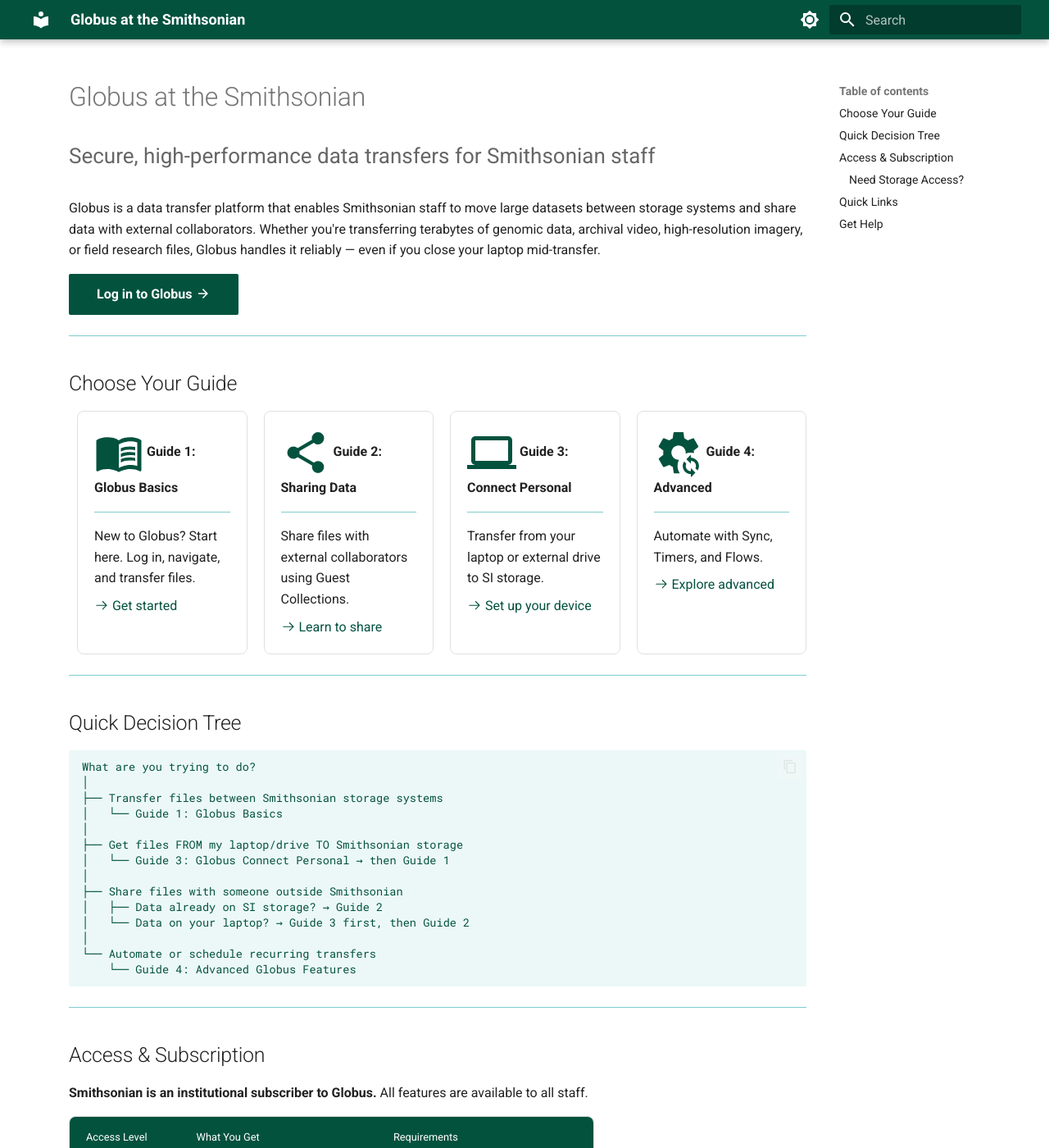
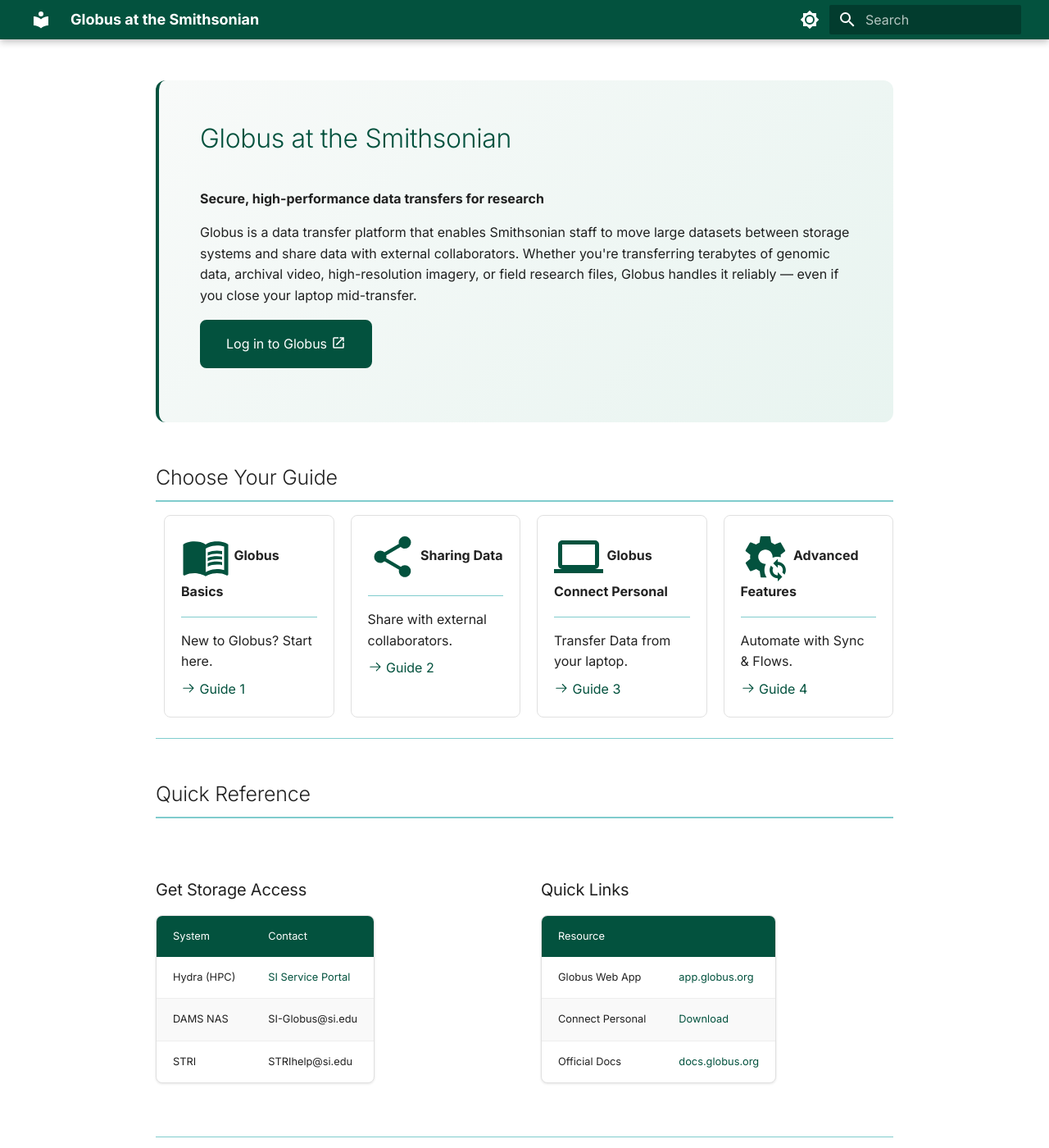
Before and after one commit to Smithsonian/globus-docs, an MkDocs documentation site: the page built from docs/index.md, in a window 1280 px wide and 1400 px high. Shown: the whole window at 82% size. Built offline with MkDocs 1.6.1 and Material for MkDocs 9.7.7, drawn with Linux system fonts in a browser that asks for light colours; some of the changed text lies outside the part shown.

Commit message:
updates to mkdocs site

````diff
--- a/docs/index.md
+++ b/docs/index.md
@@ -1,121 +1,109 @@
 ---
 hide:
   - navigation
+  - toc
 ---
+
+<div class="hero" markdown>
 
 # Globus at the Smithsonian
 
-<p class="subtitle">Secure, high-performance data transfers for Smithsonian staff</p>
+**Secure, high-performance data transfers for research**
 
 Globus is a data transfer platform that enables Smithsonian staff to move large datasets between storage systems and share data with external collaborators. Whether you're transferring terabytes of genomic data, archival video, high-resolution imagery, or field research files, Globus handles it reliably — even if you close your laptop mid-transfer.
 
-[Log in to Globus :material-arrow-right:](https://app.globus.org){ .md-button .md-button--primary }
+[Log in to Globus :material-open-in-new:](https://app.globus.org){ .md-button .md-button--primary }
 
----
+</div>
 
 ## Choose Your Guide
 
 <div class="grid cards" markdown>
 
--   :material-book-open-variant:{ .lg .middle } **Guide 1: Globus Basics**
+-   :material-book-open-variant:{ .lg .middle } **Globus Basics**
 
     ---
 
-    New to Globus? Start here. Log in, navigate, and transfer files.
+    New to Globus? Start here.
 
-    [:octicons-arrow-right-24: Get started](guide1-globus-basics.md)
+    [:octicons-arrow-right-24: Guide 1](guide1-globus-basics.md)
 
--   :material-share-variant:{ .lg .middle } **Guide 2: Sharing Data**
+-   :material-share-variant:{ .lg .middle } **Sharing Data**
 
     ---
 
-    Share files with external collaborators using Guest Collections.
+    Share with external collaborators.
 
-    [:octicons-arrow-right-24: Learn to share](guide2-sharing-data.md)
+    [:octicons-arrow-right-24: Guide 2](guide2-sharing-data.md)
 
--   :material-laptop:{ .lg .middle } **Guide 3: Connect Personal**
+-   :material-laptop:{ .lg .middle } **Globus Connect Personal**
 
     ---
 
-    Transfer from your laptop or external drive to SI storage.
+    Transfer Data from your laptop.
 
-    [:octicons-arrow-right-24: Set up your device](guide3-globus-connect-personal.md)
+    [:octicons-arrow-right-24: Guide 3](guide3-globus-connect-personal.md)
 
--   :material-cog-sync:{ .lg .middle } **Guide 4: Advanced**
+-   :material-cog-sync:{ .lg .middle } **Advanced Features**
 
     ---
 
-    Automate with Sync, Timers, and Flows.
+    Automate with Sync & Flows.
 
-    [:octicons-arrow-right-24: Explore advanced](guide4-advanced-features.md)
+    [:octicons-arrow-right-24: Guide 4](guide4-advanced-features.md)
 
 </div>
 
 ---
 
-## Quick Decision Tree
-```
-What are you trying to do?
-│
-├── Transfer files between Smithsonian storage systems
-│   └── Guide 1: Globus Basics
-│
-├── Get files FROM my laptop/drive TO Smithsonian storage
-│   └── Guide 3: Globus Connect Personal → then Guide 1
-│
-├── Share files with someone outside Smithsonian
-│   ├── Data already on SI storage? → Guide 2
-│   └── Data on your laptop? → Guide 3 first, then Guide 2
-│
-└── Automate or schedule recurring transfers
-    └── Guide 4: Advanced Globus Features
-```
+## Quick Reference
+
+<div class="table-grid" markdown>
+
+<div markdown>
+
+### Get Storage Access
+
+| System | Contact |
+|--------|---------|
+| Hydra (HPC) | [SI Service Portal](https://smithsonianprod.servicenowservices.com/si?id=sc_cat_item&sys_id=962e05331b96e05078932f41f54bcb3b) |
+| DAMS NAS | SI-Globus@si.edu |
+| STRI | STRIhelp@si.edu |
+
+</div>
+
+<div markdown>
+
+### Quick Links
+
+| Resource | |
+|----------|--|
+| Globus Web App | [app.globus.org](https://app.globus.org) |
+| Connect Personal | [Download](https://www.globus.org/globus-connect-personal) |
+| Official Docs | [docs.globus.org](https://docs.globus.org) |
+
+</div>
+
+</div>
 
 ---
 
-## Access & Subscription
+## Need Help?
 
-**Smithsonian is an institutional subscriber to Globus.** All features are available to all staff.
+<div style="text-align: center; padding: 1.5rem 0;" markdown>
 
-| Access Level | What You Get | Requirements |
-|--------------|--------------|--------------|
-| **Globus Web App** | Log in, browse, transfer, all features | Smithsonian network credentials |
-| **SI Storage** | Hydra, DAMS, STRI servers, etc. | SI credentials + account on that system |
+**General Support:** SI-Globus@si.edu · **Hydra:** SI-HPC@si.edu · **STRI:** STRIhelp@si.edu
 
-### Need Storage Access?
+</div>
 
-| Storage System | Contact |
-|----------------|---------|
-| Hydra (HPC) | [Request via SI Service Portal](https://smithsonianprod.servicenowservices.com/si?id=sc_cat_item&sys_id=962e05331b96e05078932f41f54bcb3b) |
-| DAMS NAS | SI-Globus@si.edu |
-| STRI | STRIhelp@si.edu |
+<div class="button-row" markdown>
+
+[Download Complete Guide (PDF)](pdfs/globus-complete-guide.pdf){ .md-button }
+
+</div>
 
 ---
 
-## Quick Links
-
-| Resource | Link |
-|----------|------|
-| Globus Web App | [app.globus.org](https://app.globus.org) |
-| Globus Connect Personal | [globus.org/globus-connect-personal](https://www.globus.org/globus-connect-personal) |
-| Official Docs | [docs.globus.org](https://docs.globus.org) |
-
----
-
-## Get Help
-
-Questions? Contact **SI-Globus@si.edu**
-
-| Contact | For |
-|---------|-----|
-| SI-Globus@si.edu | General Globus support |
-| SI-HPC@si.edu | Hydra system support |
-| STRIhelp@si.edu | STRI accounts and support |
-
-[Download Complete Guide (PDF)](https://github.com/Smithsonian/globus-docs/raw/main/pdfs/globus-complete-guide.pdf){ .md-button }
-
----
-
-<p style="text-align: center; color: #666; font-size: 0.9rem;">
-Maintained by ODI's Chief Data and AI Office
+<p style="text-align: center; color: #888; font-size: 0.85rem;">
+Maintained by the Office of Digital and Innovation · Smithsonian Institution
 </p>
--- a/docs/stylesheets/extra.css
+++ b/docs/stylesheets/extra.css
@@ -240,3 +240,65 @@
 .md-typeset table:not([class]) tbody tr:nth-child(even):hover {
   background-color: rgba(8, 162, 121, 0.08);
 }
+
+/* Professional button styling */
+.md-typeset .md-button {
+  border-radius: 8px;
+  padding: 0.75rem 1.5rem;
+  font-weight: 500;
+  text-transform: none;
+  letter-spacing: 0;
+}
+
+/* Hide TOC on home page */
+.md-sidebar--secondary {
+  display: none;
+}
+
+/* Full-width content on home page */
+.md-content {
+  max-width: 100%;
+}
+
+/* Two-column layout for tables */
+.table-grid {
+  display: grid;
+  grid-template-columns: repeat(auto-fit, minmax(300px, 1fr));
+  gap: 2rem;
+  margin: 2rem 0;
+}
+
+/* Hero section styling */
+.hero {
+  background: linear-gradient(135deg, #f8faf9 0%, #e8f4f0 100%);
+  border-radius: 12px;
+  padding: 2.5rem;
+  margin-bottom: 2rem;
+  border-left: 4px solid var(--odi-dark-green);
+}
+
+.hero h1 {
+  margin-top: 0;
+  color: var(--odi-dark-green);
+}
+
+/* Section headers */
+.md-typeset h2 {
+  border-bottom: 2px solid var(--odi-light-blue);
+  padding-bottom: 0.5rem;
+  margin-top: 2.5rem;
+}
+
+/* Compact tables */
+.md-typeset table:not([class]) {
+  width: 100%;
+  min-width: unset;
+}
+
+/* Footer buttons centered */
+.button-row {
+  display: flex;
+  gap: 1rem;
+  justify-content: center;
+  margin: 2rem 0;
+}
--- a/mkdocs.yml
+++ b/mkdocs.yml
@@ -19,8 +19,8 @@
         icon: material/brightness-4
         name: Switch to light mode
   font:
-    text: Roboto
-    code: Roboto Mono
+    text: Inter
+    code: JetBrains Mono
   features:
     - navigation.instant
     - navigation.tracking
````
